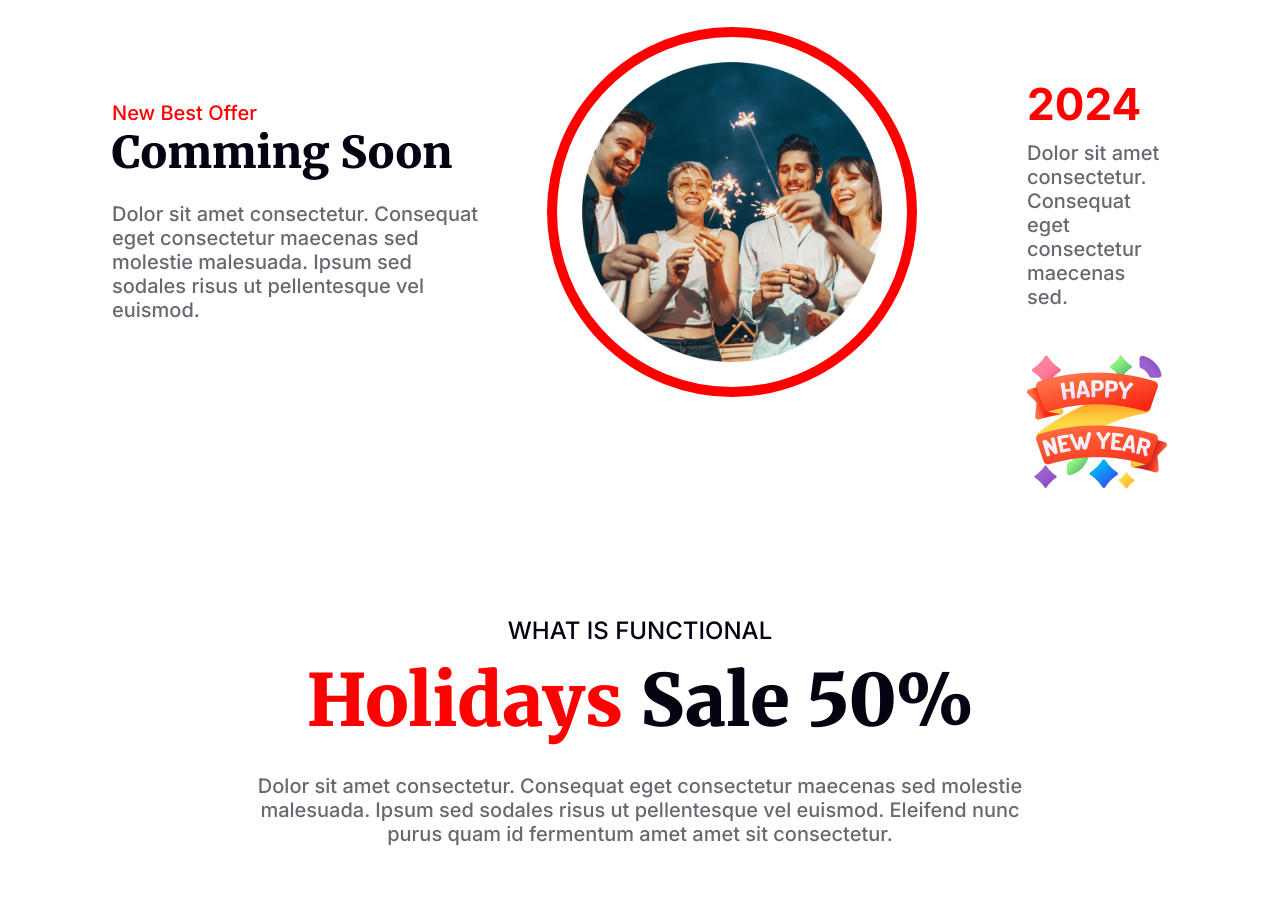
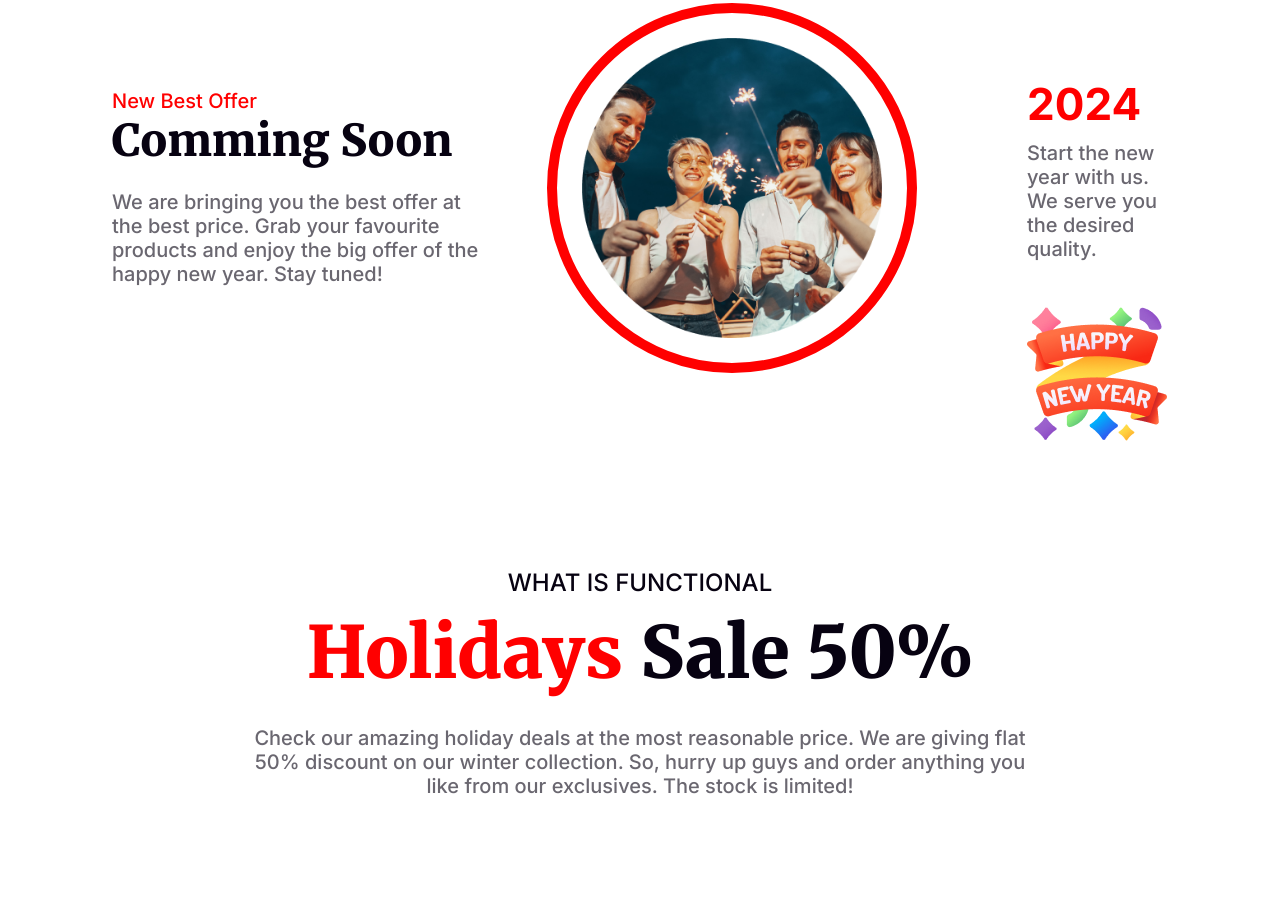
Before and after one commit to ayashhossain555/New-Year-New-Mission, a plain HTML site: page index.html in a window 1280 px wide. Shown: the part 2976-3889 px from the top of the page. Drawn offline with Linux system fonts and the light colour scheme.

Commit message:
All section updated

```diff
--- a/index.html
+++ b/index.html
@@ -8,6 +8,9 @@
     <link rel="stylesheet" href="styles/style.css">
 </head>
 <body>
+
+
+    <!-- Header Section Start -->
     <header>
         <section class="banner container">
             <div class="b-bg">
@@ -18,7 +21,13 @@
             </div>
         </section>
     </header>
+
+
+
+    <!-- Main Section Start-->
     <main>
+
+        <!-- Offers Section -->
         <section class="offer container">
             <div class="offer-des">
                 <h1>65% OFF</h1>
@@ -29,12 +38,14 @@
                 <img src="resources/New Year Photo.png" alt="New Year Photo">
             </div>
         </section>
+
+        <!-- Party Section -->
         <section class="party container">
             <div class="p-bg">
                 <div class="party-content">
                     <div class="party-heading">
                         <h3>Welcome to midnight party</h3>
-                        <p>Dolor sit amet consectetur. Consequat eget consectetur maecenas sed molestie malesuada. Ipsum sed sodales risus ut pellentesque vel euismod. </p>
+                        <p>Just wait to be amazed with the best DJ on the town. Gather around people and join us on this new year mid night party. New Year & New Life!</p>
                         <button>Join Now</button>
                     </div>
                     <div class="party-img">
@@ -51,12 +62,14 @@
                 <button>Join Now</button>
             </div>
         </section>
+
+        <!-- Best Offers Section -->
         <section class="best-offer container">
             <div class="b-offer-content">
                 <div class="b-offer-des">
                     <h4>New Best Offer</h4>
                     <h2>Comming Soon</h2>
-                    <p>Dolor sit amet consectetur. Consequat eget consectetur maecenas sed molestie malesuada. Ipsum sed sodales risus ut pellentesque vel euismod. </p>
+                    <p>We are bringing you the best offer at the best price. Grab your favourite products and enjoy the big offer of the happy new year. Stay tuned!</p>
                 </div>
                 <div class="b-offer-img">
                     <img src="resources/Ellipse 1.png" alt="People Celebrating New Year">
@@ -64,15 +77,17 @@
             </div>
             <div class="b-offer-time">
                 <h2>2024</h2>
-                <p>Dolor sit amet consectetur. Consequat eget consectetur maecenas sed.</p>
+                <p>Start the new year with us. We serve you the desired quality.</p>
                 <img src="resources/Group 96.png" alt="New Year">
             </div>
         </section>
+
+        <!-- Sales Section -->
         <section class="sale container">
             <div class="sale-des">
                 <h4>What Is Functional</h4>
                 <h1><span class="imp">Holidays</span> Sale 50%</h1>
-                <p>Dolor sit amet consectetur. Consequat eget consectetur maecenas sed molestie malesuada. Ipsum sed sodales risus ut pellentesque vel euismod. Eleifend nunc purus quam id fermentum amet amet sit consectetur.</p>
+                <p>Check our amazing holiday deals at the most reasonable price. We are giving flat 50% discount on our winter collection. So, hurry up guys and order anything you like from our exclusives. The stock is limited!</p>
             </div>
         </section>
         <section class="sale-fig container">
@@ -83,12 +98,14 @@
                 <img src="resources/Group 44.png" alt="50% Off" id="off">
             </div>
         </section>
+
+        <!-- Portfolio Section -->
         <section class="portf container">
             <div class="portf-content">
                 <div class="portf-des">
                     <h4>The Best Gifts</h4>
                     <h2>Our Awesome Portfolio</h2>
-                    <p>Dolor sit amet consectetur. Consequat eget consectetur maecenas sed molestie malesuada. Ipsum sed sodales risus ut pellentesque vel euismod.</p>
+                    <p>We bring you the latest fashion and provide quality products. Take a look our trendy and vast collection and order your desirable item.</p>
                 </div>
                 <div class="portf-img">
                     <div class="rw1">
@@ -104,12 +121,14 @@
                 </div>
             </div>
         </section>
+
+        <!-- Newsletter Section -->
         <section class="newsletter container">
             <div class="n-bg">
                 <div class="n-heading">
                     <img src="resources/Group 61.png" alt="Newsletter">
                     <h2>Subscribe Newsletter</h2>
-                    <p>Dolor sit amet consectetur. Consequat eget consectetur maecenas sed molestie malesuada. Ipsum sed sodales risus ut pellentesque vel euismod.</p>
+                    <p>Connect with us for being up to trend. We will keep you in check for all the latest products. Stay tuned for our exclusive offers.</p>
                 </div>
                 <form action="">
                     <input type="email" name="" id="" placeholder="user@gmail.com">
@@ -118,6 +137,10 @@
             </div>
         </section>
     </main>
+
+
+
+    <!-- Footer Section Start-->
     <footer>
         <section class="foot container">
             <div class="f-details">
--- a/styles/style.css
+++ b/styles/style.css
@@ -22,7 +22,6 @@ p{
 /* Header Styles */
 
 /* Banner Styles */
-
 .banner .b-bg{
     background-image: linear-gradient(180deg, #070211 0%, rgba(7, 2, 17, 0.00) 100%), url("../resources/Banner Image.png");
     border-radius: 16px;
@@ -51,10 +50,11 @@ p{
     line-height: 95px; /* 131.944% */
 }
 
+
+
 /* Main Styles */
 
 /* Offer Styles */
-
 .offer .offer-des h1{
     color: #F00;
     text-align: center;
@@ -256,7 +256,7 @@ p{
     width: 100%;
 }
 
-/* Sale Styles */
+/* Sales Styles */
 
 /* Sale Description Design */
 .sale .sale-des{
@@ -361,13 +361,13 @@ p{
     gap: 20px;
     align-items: center;
 }
-.portf-content .portf-img .rw1, .rw2{
+.portf-content .portf-img .rw2, .rw1{
     display: flex;
     justify-content: space-around;
     align-items: center;
     padding-bottom: 17px;
 }
-.portf-content .portf-img .rw1 img, .rw2 img{
+.portf-content .portf-img .rw2 img, .rw1 img{
     width: 350px;
     height: auto;
     cursor: pointer;
@@ -377,7 +377,7 @@ p{
     border-radius: 15px;
     transform: scale(1.03);
     opacity: 0.9;
-    transition: transform 0.3s ease;
+    transition: transform 0.3s all;
 }
 
 /* Newsletter Styles */
```
